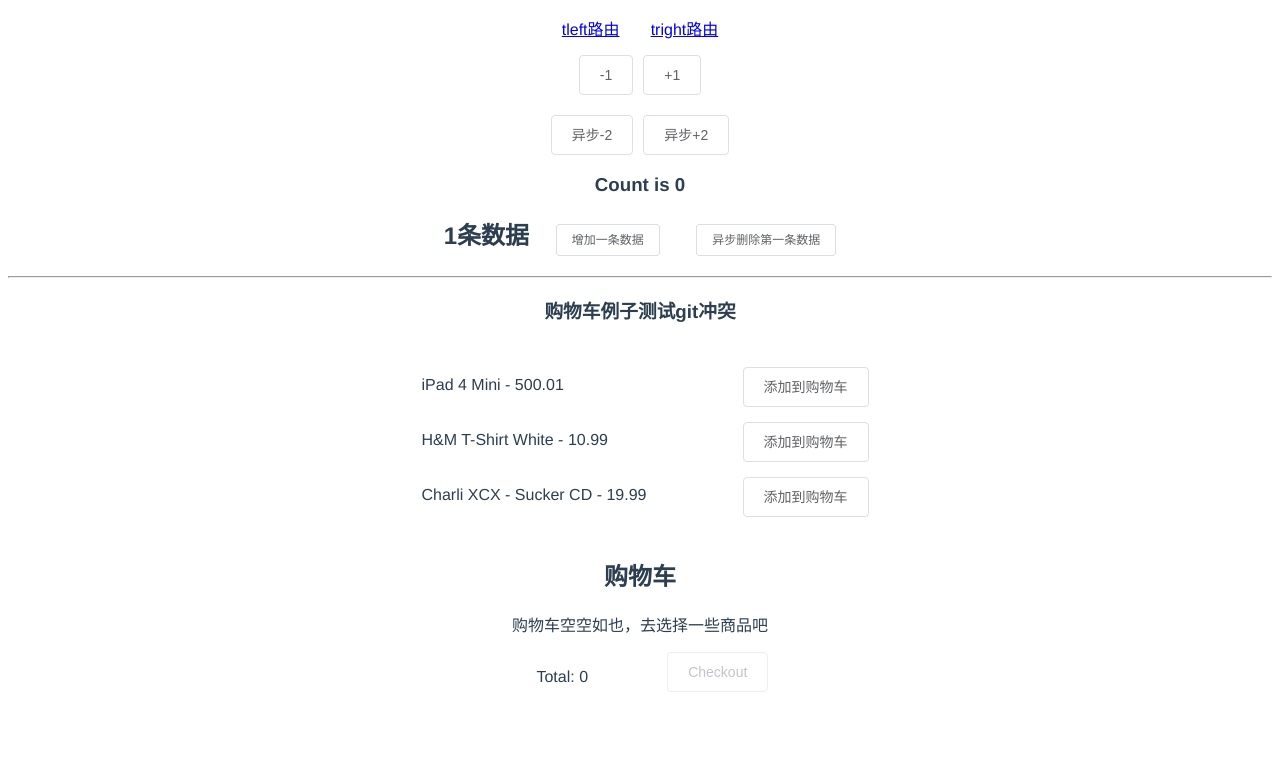
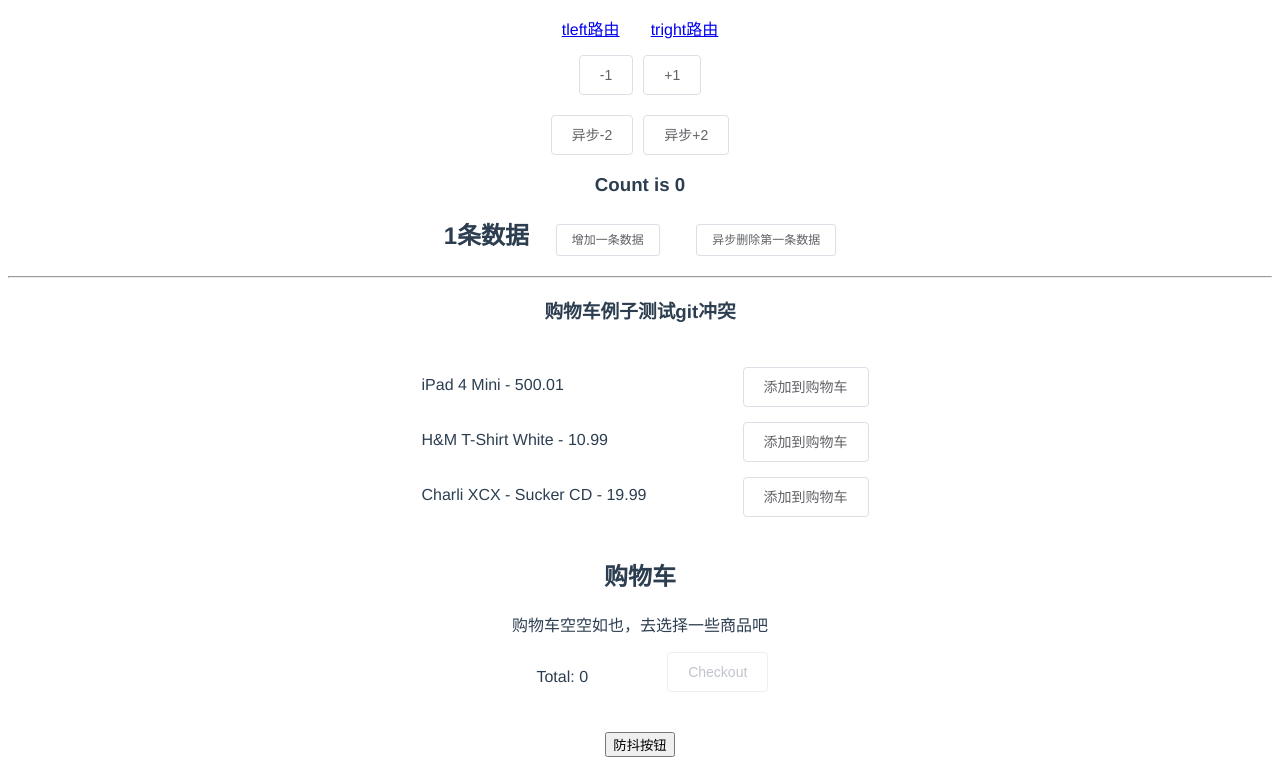
Before and after one commit to mllet/Vue-learning, a Vue app in the folder vue-learning/: page / in a window 1280 px wide. Shown: the part 248-1013 px from the top of the page. Before the commit the page ends 988 px from the top, so only its background shows below. Built offline with nearby package versions, Linux system fonts and the light colour scheme.

Commit message:
feat: directive,debounce

```diff
--- a/vue-learning/config/index.js
+++ b/vue-learning/config/index.js
@@ -23,7 +23,7 @@ module.exports = {
     // Use Eslint Loader?
     // If true, your code will be linted during bundling and
     // linting errors and warnings will be shown in the console.
-    useEslint: true,
+    useEslint: false,
     // If true, eslint errors and warnings will also be shown in the error overlay
     // in the browser.
     showEslintErrorsInOverlay: false,
--- a/vue-learning/src/App.vue
+++ b/vue-learning/src/App.vue
@@ -1,58 +1,88 @@
 <template>
   <div id="app">
-    <img src="./assets/logo.png">
+    <img src="./assets/logo.png" />
+    <!-- <div @click="handle">防抖</div> -->
     <div>
-      <router-link to="/tf">tleft路由</router-link>&nbsp;&nbsp;&nbsp;&nbsp;&nbsp;&nbsp;
+      <router-link to="/tf">tleft路由</router-link
+      >&nbsp;&nbsp;&nbsp;&nbsp;&nbsp;&nbsp;
       <router-link to="/tr/3/">tright路由</router-link>
     </div>
     <router-view></router-view>
     <Option></Option>
     <Display></Display>
     <h2>
-      {{ doneTodosCount }}条数据
-      &nbsp;&nbsp;&nbsp;<el-button size="small" plain @click="add()">增加一条数据</el-button>
-      &nbsp;&nbsp;&nbsp;<el-button size="small" plain @click="delAsync()">异步删除第一条数据</el-button>
+      {{ doneTodosCount }}条数据 &nbsp;&nbsp;&nbsp;<el-button
+        size="small"
+        plain
+        @click="add()"
+        >增加一条数据</el-button
+      >
+      &nbsp;&nbsp;&nbsp;<el-button size="small" plain @click="delAsync()"
+        >异步删除第一条数据</el-button
+      >
     </h2>
     <ShoppingCar></ShoppingCar>
+    <button class="reg-btn" v-debounce="handle">防抖按钮</button>
   </div>
 </template>
 
 <script>
-import display from './components/display.vue'
-import option from './components/option.vue'
-import shoppingcar from './components/shopping-cart.vue'
+import display from "./components/display.vue";
+import option from "./components/option.vue";
+import shoppingcar from "./components/shopping-cart.vue";
 // import { mapMutations } from 'vuex'
-import Vue from 'vue'
-import { Button, Row, Col } from 'element-ui'
-Vue.component(Button.name, Button)
-Vue.component(Row.name, Row)
-Vue.component(Col.name, Col)
+import Vue from "vue";
+import { Button, Row, Col } from "element-ui";
+Vue.component(Button.name, Button);
+Vue.component(Row.name, Row);
+Vue.component(Col.name, Col);
+import dDebounce from "./utils/utilFunc";
 export default {
-  name: 'App',
+  name: "App",
   components: {
     Display: display,
     Option: option,
-    ShoppingCar: shoppingcar
+    ShoppingCar: shoppingcar,
   },
   computed: {
-    doneTodosCount () {
-      return this.$store.state.todos.filter(todo => todo.done).length
-    }
+    doneTodosCount() {
+      return this.$store.state.todos.filter((todo) => todo.done).length;
+    },
   },
   methods: {
-    add () {
-      this.$store.commit('add')
+    add() {
+      this.$store.commit("add");
     },
-    delAsync () {
-      this.$store.dispatch('delAsync')
-    }
-  }
-}
+    delAsync() {
+      this.$store.dispatch("delAsync");
+    },
+    // debounce(fn, wait) {
+    //   var timer = null;
+    //   return function () {
+    //     if (timer !== null) {
+    //       clearTimeout(timer);
+    //     }
+    //     timer = setTimeout(() => {
+    //       fn.apply(this, arguments);
+    //     }, wait);
+    //   };
+    // },
+    handle() {
+      console.log("自定义指令111");
+    },
+  },
+  mounted() {
+    // this.handle = this.debounce(this.handle, 500);
+  },
+  directives: {
+    debounce: dDebounce,
+  },
+};
 </script>
 
 <style lang="less">
 #app {
-  font-family: 'Avenir', Helvetica, Arial, sans-serif;
+  font-family: "Avenir", Helvetica, Arial, sans-serif;
   -webkit-font-smoothing: antialiased;
   -moz-osx-font-smoothing: grayscale;
   text-align: center;
--- a/vue-learning/src/main.js
+++ b/vue-learning/src/main.js
@@ -5,6 +5,11 @@ import App from './App'
 import router from './router'
 import store from './stores/index'
 Vue.config.productionTip = false
+
+//全局自定义防抖指令，局部看App.vue
+// import dDebounce from "./utils/utilFunc";
+// Vue.directive("debounce", dDebounce);
+
 /* eslint-disable no-new */
 new Vue({
   el: '#app',
--- /dev/null
+++ b/vue-learning/src/utils/utilFunc.js
@@ -0,0 +1,19 @@
+/* eslint-disable prefer-spread */
+function debounce(fn, wait) {
+    var timer = null;
+    return function () {
+        if (timer !== null) {
+            clearTimeout(timer);
+        }
+        timer = setTimeout(() => {
+            fn.apply(this, arguments);
+        }, wait);
+    };
+};
+const dDebounce = {
+    inserted: function (el, binding) {
+        el.addEventListener('click', debounce(binding.value, 1000));
+    },
+};
+
+export default dDebounce;
```
